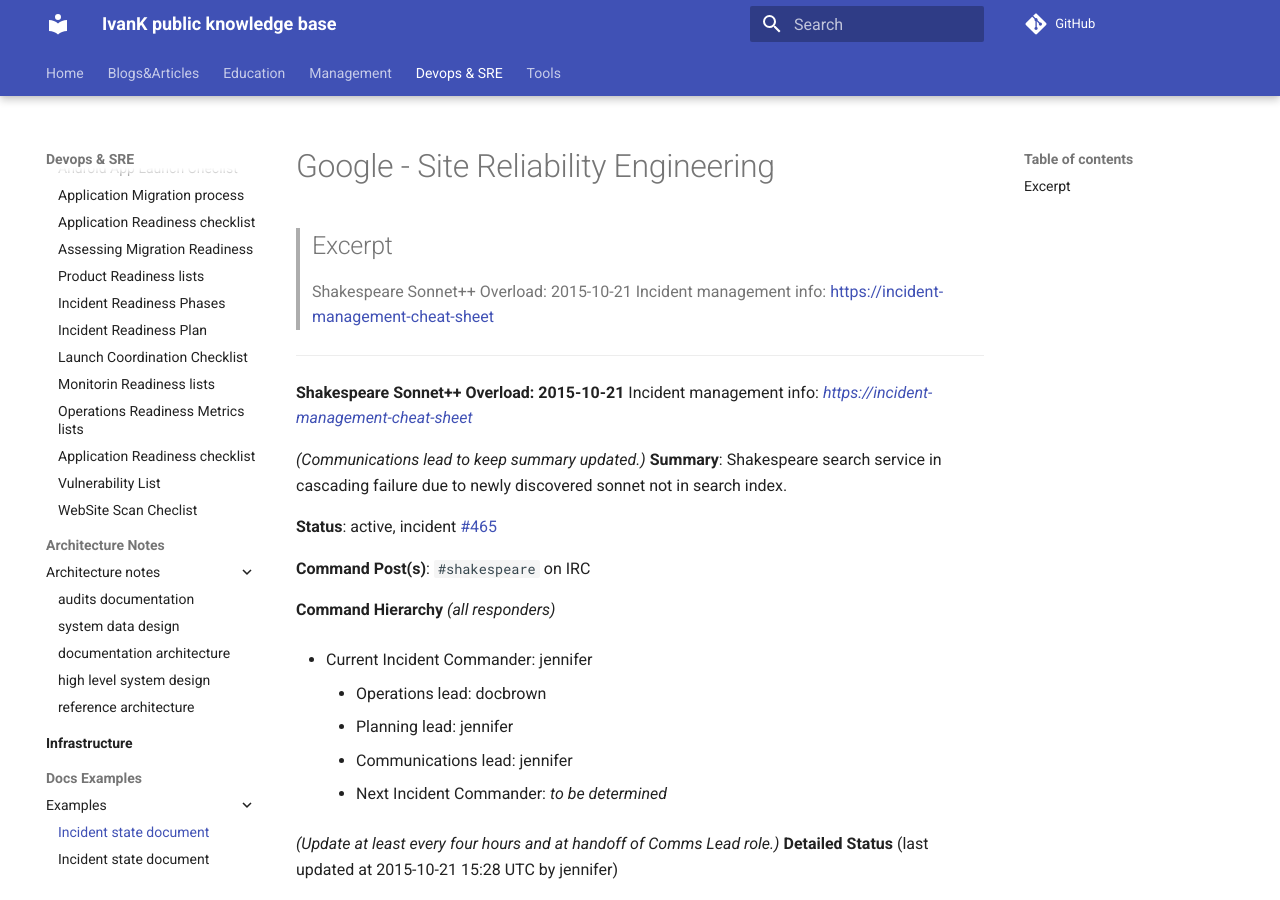
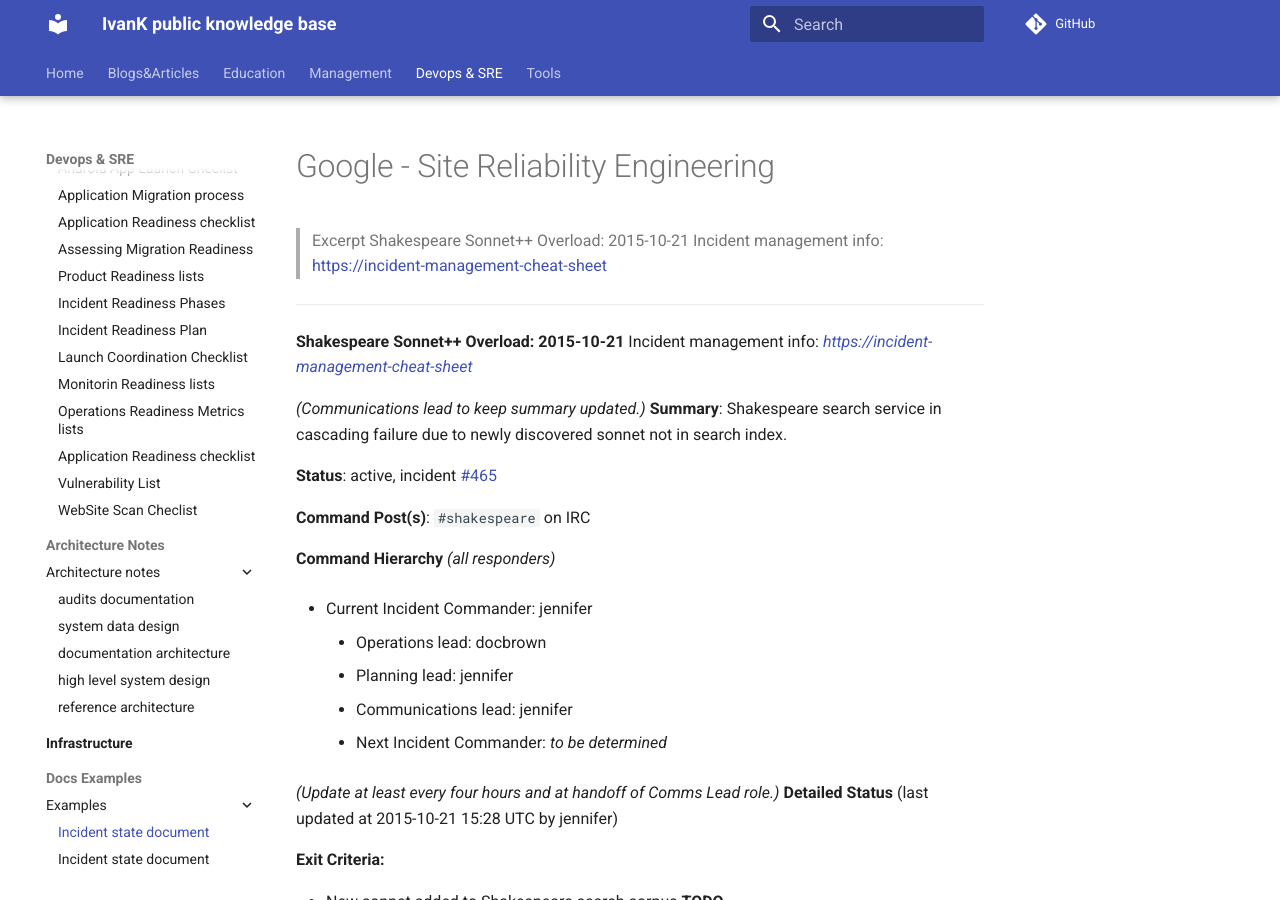
Before and after one commit to ivankatliarchuk/knowledge-base, an MkDocs documentation site: the page built from docs/devops/examples/incident-state-document.md, in a window 1280 px wide and 900 px high. Built offline with MkDocs 1.6.1 and Material for MkDocs 9.7.7, drawn with Linux system fonts in a browser that asks for light colours; comment, search, counter and statistics services are not loaded.

Commit message:
fix: remove doulbe dashes

```diff
--- a/docs/devops/examples/incident-state-document.md
+++ b/docs/devops/examples/incident-state-document.md
@@ -8,7 +8,7 @@
 
 # Google - Site Reliability Engineering
 
-> ## Excerpt
+> Excerpt
 > Shakespeare Sonnet++ Overload: 2015-10-21
   Incident management info: https://incident-management-cheat-sheet
 
```
Also changed, not shown: docs/devops/examples/postmortem.md (+1 -1 lines).
